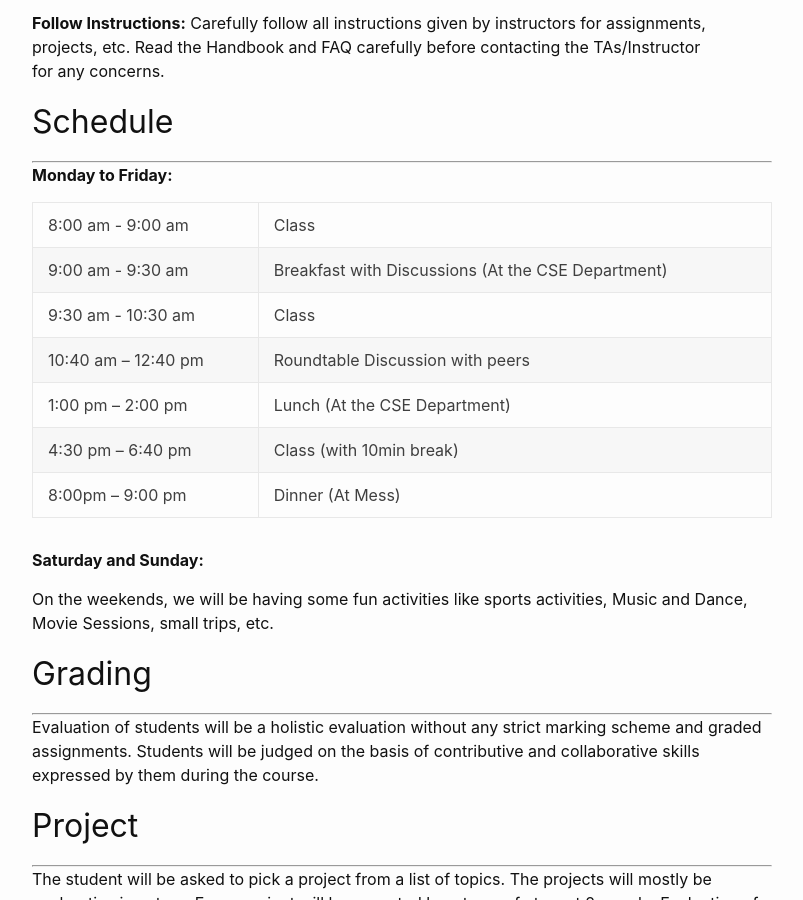
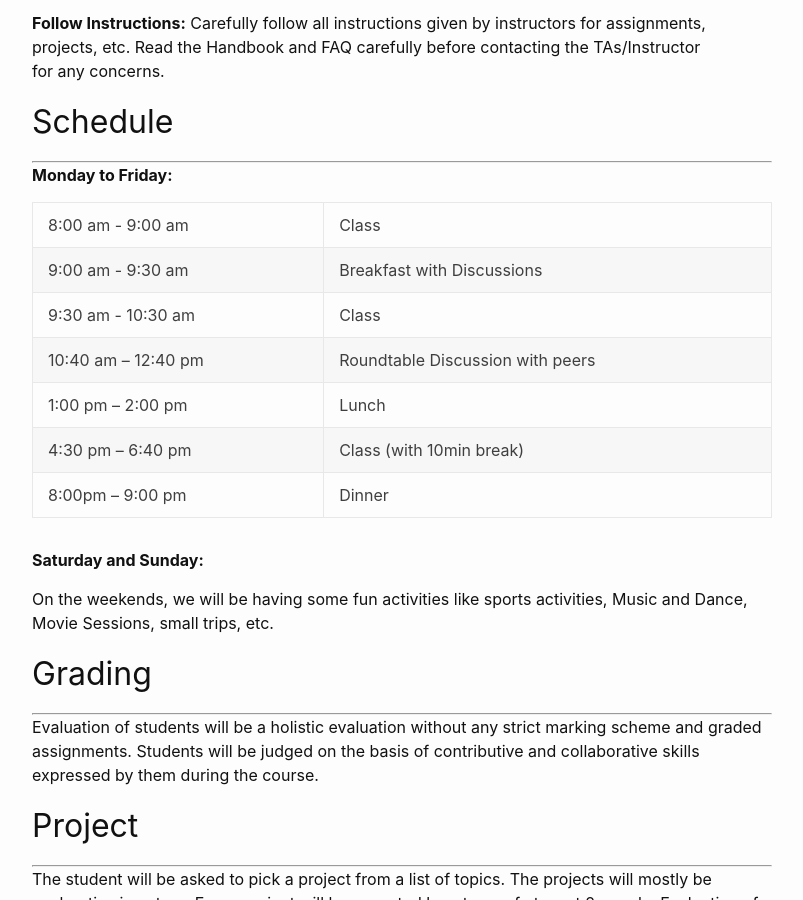
Before and after one commit to sudarshansudarshan/aicamp, a Jekyll site: the page built from Handbook.md, in a window 1280 px wide and 900 px high, scrolled down 2060 px. Shown: the whole window, without its empty margins (238-1041 px from the left). Built offline with Jekyll 4.4.1, drawn with Linux system fonts in a browser that asks for light colours.

Commit message:
Update Handbook.md

```diff
--- a/Handbook.md
+++ b/Handbook.md
@@ -65,12 +65,12 @@ Your cooperation in adhering to these guidelines is greatly appreciated. Togethe
 **Monday to Friday:**
 
 | 8:00 am - 9:00 am  | Class                                               |
-| 9:00 am - 9:30 am  | Breakfast with Discussions (At the CSE Department)  |
+| 9:00 am - 9:30 am  | Breakfast with Discussions  |
 | 9:30 am - 10:30 am | Class                                               |
 | 10:40 am – 12:40 pm| Roundtable Discussion with peers                    |
-| 1:00 pm – 2:00 pm  | Lunch (At the CSE Department)                       |
+| 1:00 pm – 2:00 pm  | Lunch                        |
 | 4:30 pm – 6:40 pm  | Class (with 10min break)                            |
-| 8:00pm – 9:00 pm   | Dinner (At Mess)                                    |
+| 8:00pm – 9:00 pm   | Dinner                                    |
 
 **Saturday and Sunday:**
 
```
